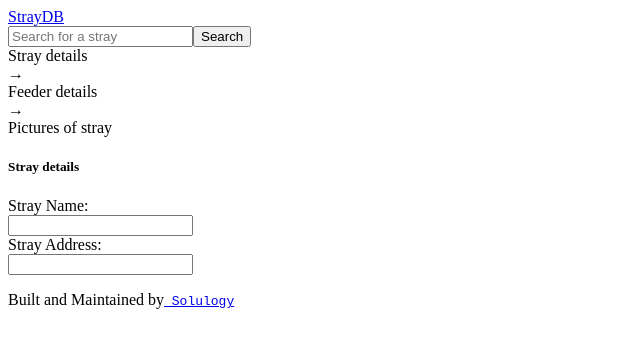
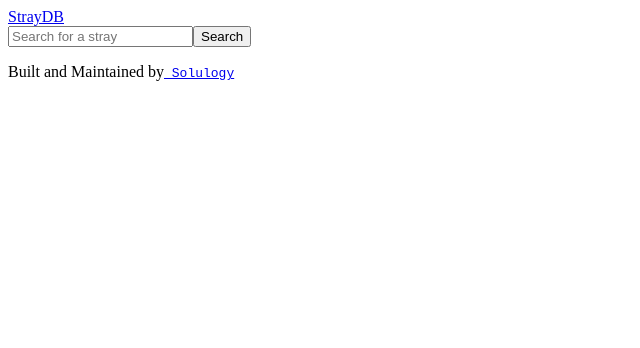
Before and after one commit to MansiAyer/animaldbdraft, a Next.js app: page /newstray in a window 1280 px wide. Shown: the top 348 px of the page, without its empty margins (0-640 px from the left). Built offline with nearby package versions, Linux system fonts and the light colour scheme.

Commit message:
test del

```diff
--- a/pages/newstray.tsx
+++ b/pages/newstray.tsx
@@ -7,7 +7,6 @@ export default function form() {
       <Navbar />
 
       <div className="card text-bg-secondary container-sm">
-        <Form />
       </div>
     </div>
   );
```
